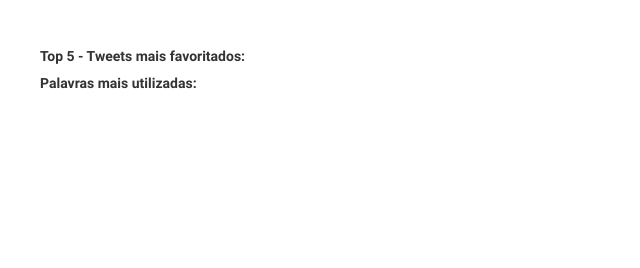
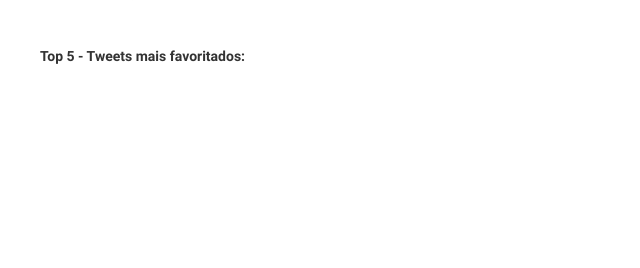
Before and after one commit to josircg/twitsearch, a Django app: template templates/core/stats.html in a window 1280 px wide. Shown: the part 176-444 px from the top of the page, without its empty margins (0-640 px from the left). Run offline with Django 3.2, Linux system fonts and the light colour scheme; the template is opened without the code that fills it, so the values that code supplies are empty.

Commit message:
feat: remove label das palavras mais utilizadas

```diff
--- a/templates/core/stats.html
+++ b/templates/core/stats.html
@@ -89,7 +89,6 @@
                 {% endfor %}
             </ol>
             <p></p>
-            <label><b>Palavras mais utilizadas:</b></label>
             <p></p>
             <div class="block" style="display: flex;">
                  <div class="graficos" style="display: flex; flex-direction: column; align-items: start">
```
